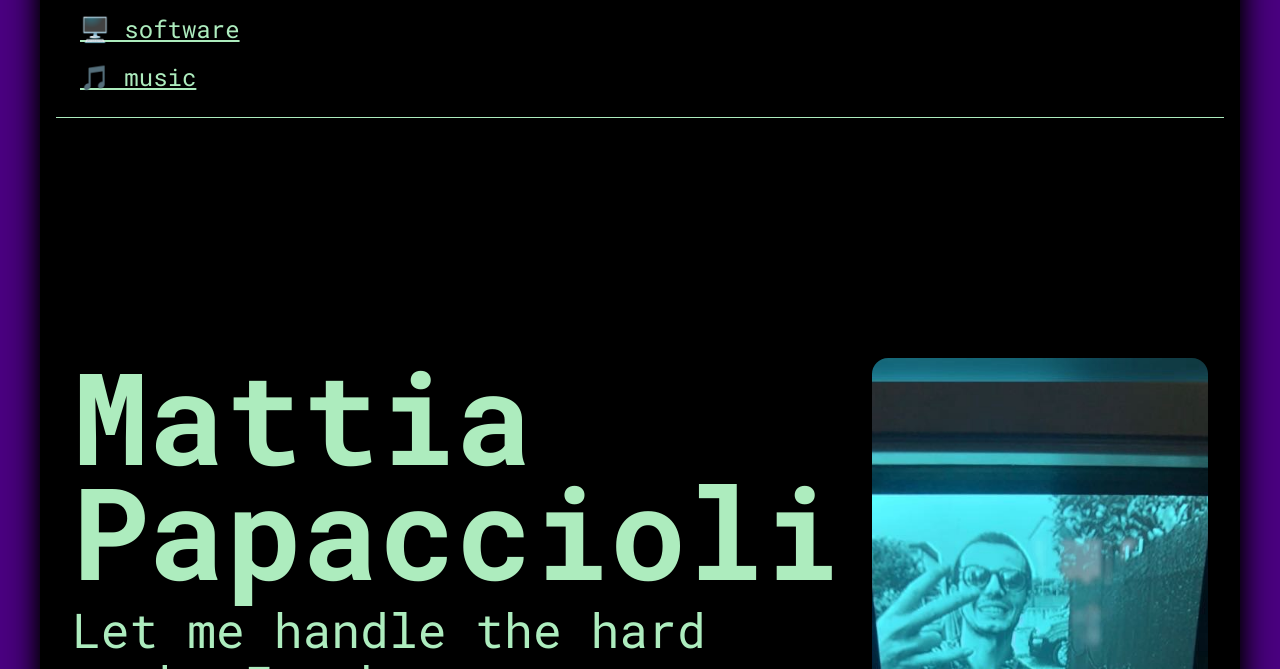
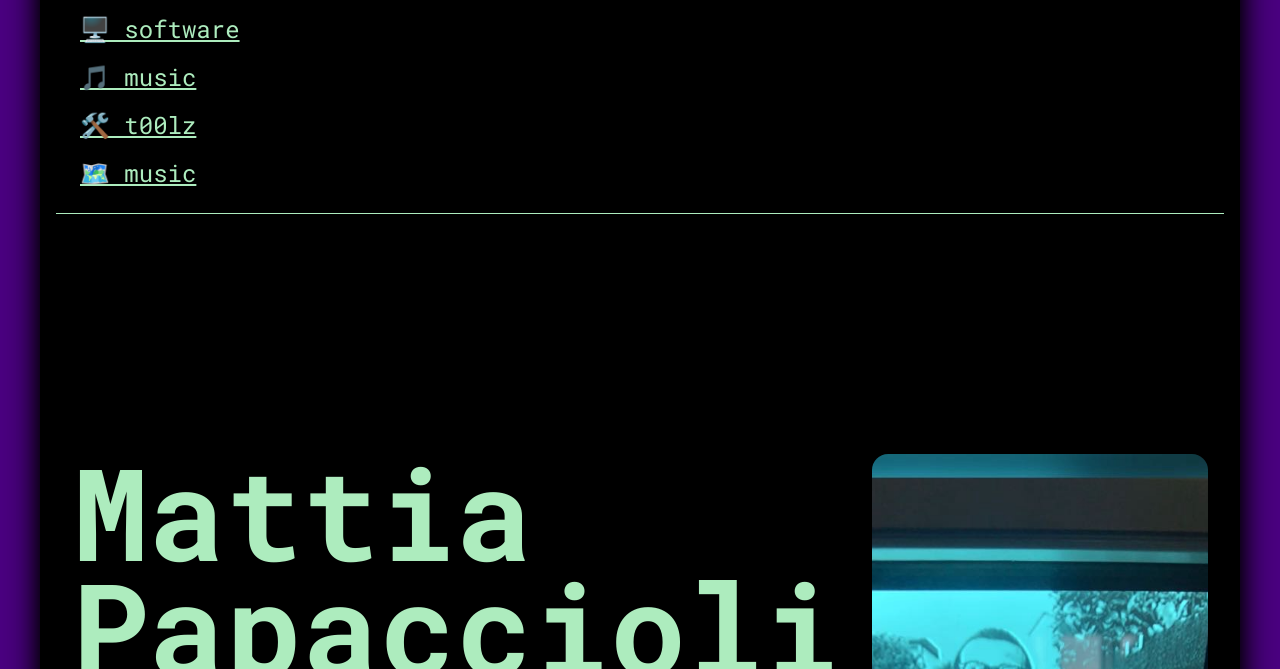
Before and after one commit to sbOogway/sbOogway.github.io, a plain HTML site: page index.html in a window 1280 px wide. Both pictures are taken after a click on the element 1182 px from the left and 60 px from the top of the page. Shown: the part 131-800 px from the top of the page. Drawn offline with Linux system fonts and the light colour scheme; some icons are missing.

Commit message:
added pages to index

```diff
--- a/index.html
+++ b/index.html
@@ -41,6 +41,8 @@
           <li><a href="#home">🛖 home</a></li>
           <li><a href="#software">🖥️ software</a></li>
           <li><a href="#music">🎵 music</a></li>
+          <li><a href="t00lz">🛠️ t00lz</a></li>
+          <li><a href="t3mpl4tes">🗺️ music</a></li>
         </ul>
       </nav>
     </header>
```
